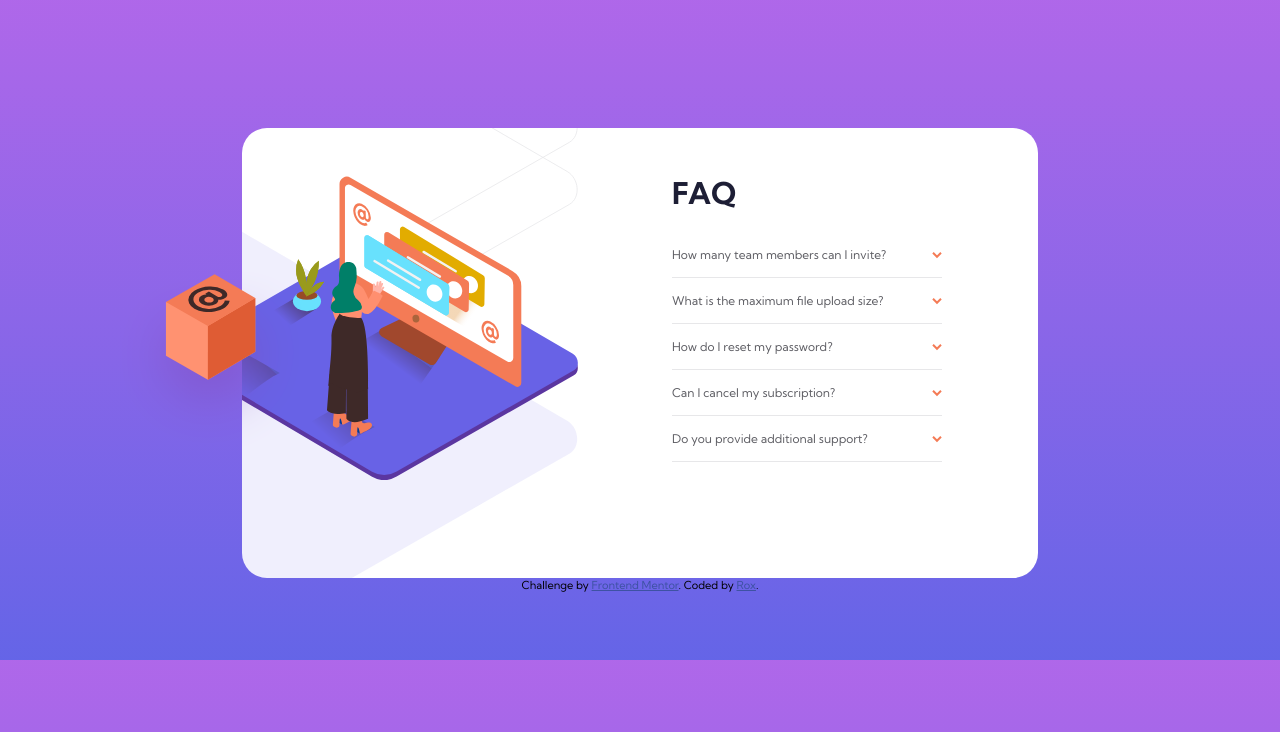
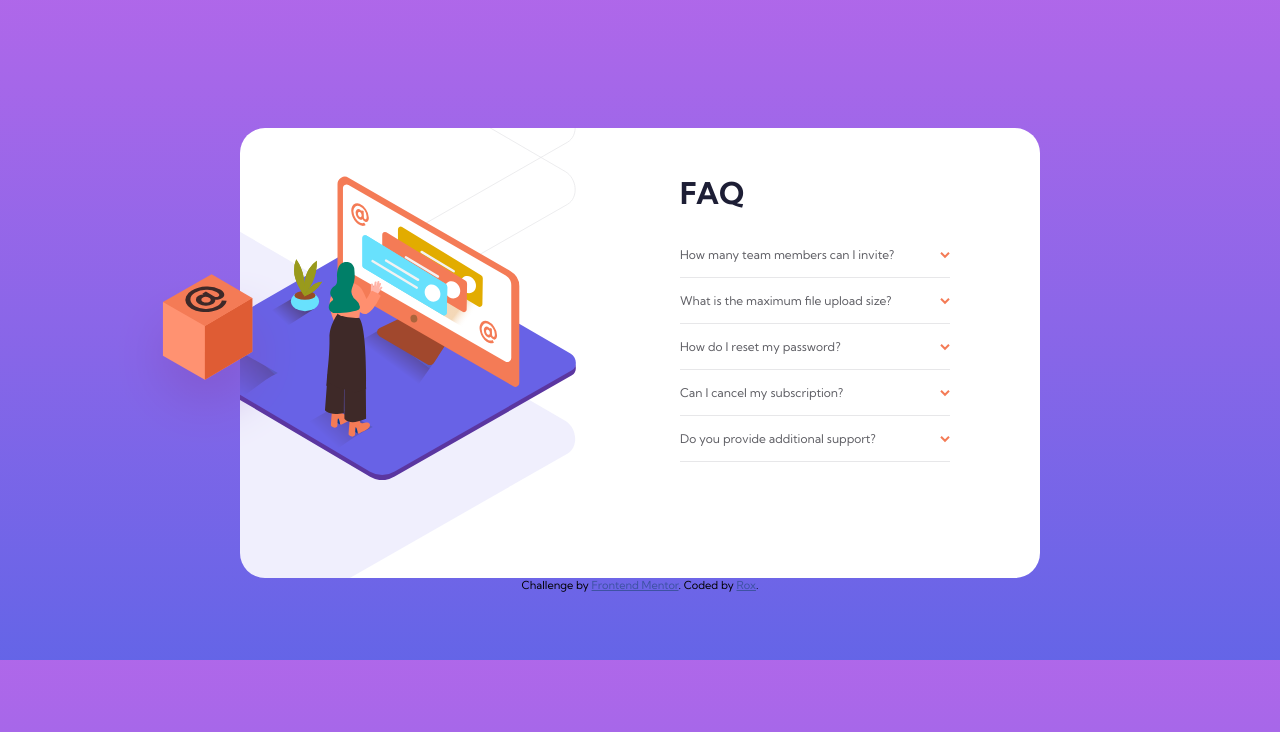
Before and after one commit to rox-io/faq-card-main, a plain HTML site: page index.html in a window 1280 px wide. Drawn offline with Linux system fonts and the light colour scheme.

Commit message:
updated sections alignment

```diff
--- a/style.css
+++ b/style.css
@@ -32,9 +32,9 @@ body {
         flex-direction: row;
         justify-content: space-between;
         align-items: center;
-        width: 700px;
+        width: 800px;
         height: 450px;
-        padding: 0 6rem 0 0;
+        padding: 0;
         position: relative;
     }
 }
@@ -42,7 +42,7 @@ body {
 
 @media only screen and (min-width: 768px) {
     #section-a {
-        width: 450px;
+        flex-basis: 45%;
         height: 450px;
         background-image: url(images/illustration-woman-online-desktop.svg), url(images/bg-pattern-desktop.svg);
         background-repeat: no-repeat, no-repeat;
@@ -92,7 +92,12 @@ body {
 @media only screen and (min-width: 768px) {
     #section-b {
         align-items: flex-start;
+        flex-basis: 45%;
     }
+}
+
+#section-b #accordion-list {
+    align-items: flex-end;
 }
 
 #accordion-list {
```
